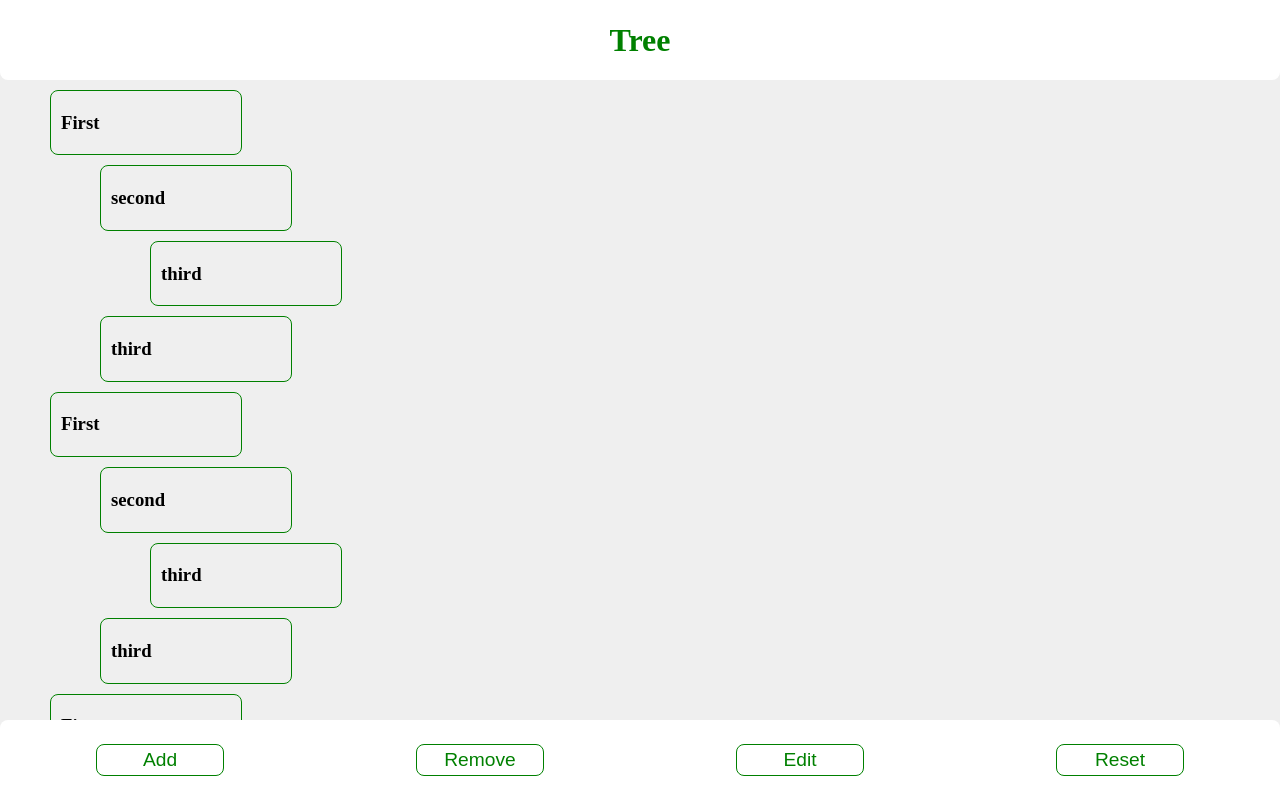
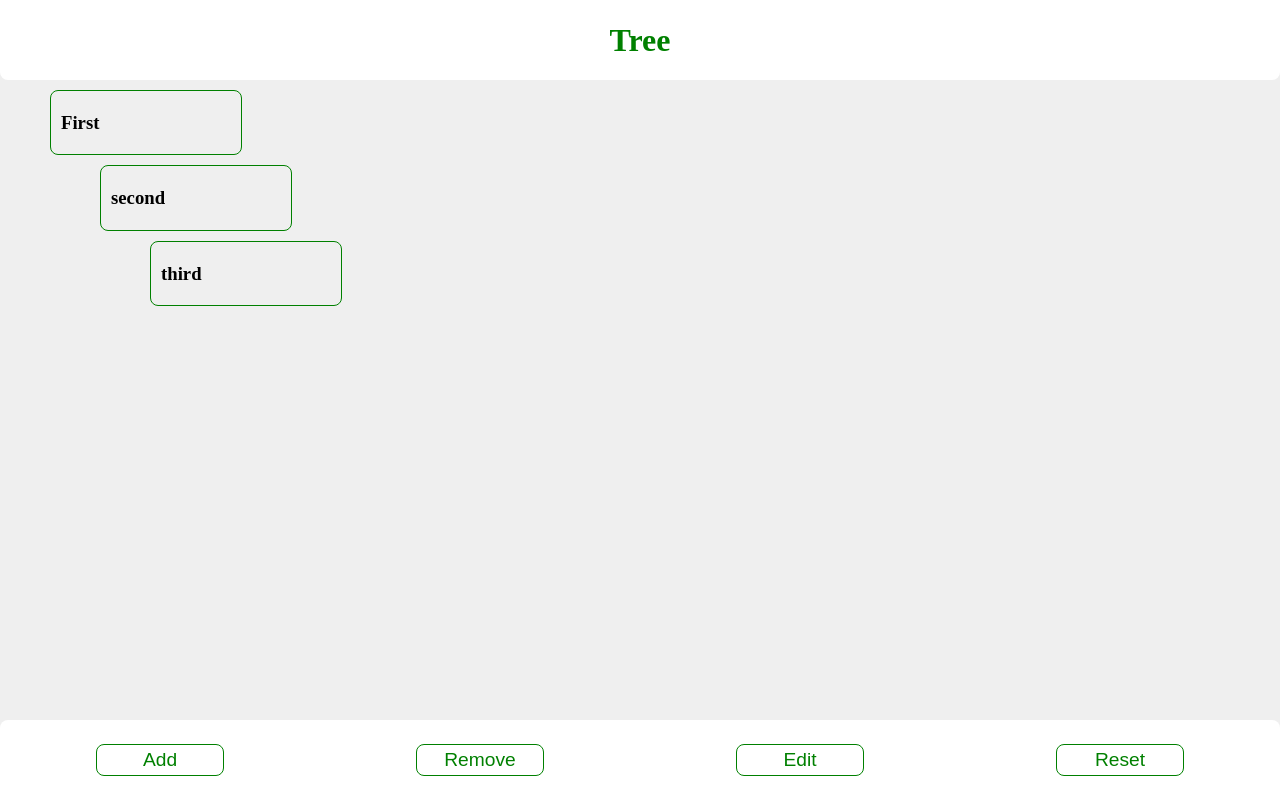
Before and after one commit to AlexZ04/tree-react, a React (Vite) app: page / in a window 1280 px wide. Built offline with nearby package versions, Linux system fonts and the light colour scheme.

Commit message:
add selecting node and tree context

```diff
--- a/package.json
+++ b/package.json
@@ -11,7 +11,8 @@
   },
   "dependencies": {
     "react": "^19.0.0",
-    "react-dom": "^19.0.0"
+    "react-dom": "^19.0.0",
+    "uuid": "^11.1.0"
   },
   "devDependencies": {
     "@eslint/js": "^9.21.0",
--- a/src/app/App.tsx
+++ b/src/app/App.tsx
@@ -1,19 +1,17 @@
-import { NodeInfo } from "../classes/NodeInfo";
+import { TreeProvider } from "../context/TreeContext";
 import { Footer } from "../widgets/Footer/Footer";
 import { Header } from "../widgets/Header/Header";
 import { TreeContainer } from "../widgets/TreeContainer/TreeContainer";
 import "./App.css";
 
 function App() {
-    const secondChild: NodeInfo = { name: "third", children: [] };
-    const child: NodeInfo = { name: "second", children: [secondChild] };
-    const node: NodeInfo = { name: "First", children: [child, secondChild] };
-
     return (
         <>
-            <Header />
-            <TreeContainer nodes={[node, node, node]} />
-            <Footer />
+            <TreeProvider>
+                <Header />
+                <TreeContainer />
+                <Footer />
+            </TreeProvider>
         </>
     );
 }
--- a/src/classes/ButtonProps.ts
+++ b/src/classes/ButtonProps.ts
@@ -1,3 +1,4 @@
 export interface ButtonProps {
     name: string;
+    onClick: () => void;
 }
--- a/src/classes/NodeInfo.ts
+++ b/src/classes/NodeInfo.ts
@@ -1,4 +1,5 @@
 export interface NodeInfo {
+    id: string;
     name: string;
     children: Array<NodeInfo>;
 }
--- /dev/null
+++ b/src/classes/TreeContextInteface.ts
@@ -0,0 +1,13 @@
+import { Dispatch, SetStateAction } from "react";
+import { FirstLay } from "./NodeInfo";
+
+export interface TreeContextInteface {
+    tree: FirstLay;
+    setTree: Dispatch<SetStateAction<FirstLay>>;
+    addNode: () => void;
+    updateNode: () => void;
+    deleteNode: () => void;
+    reset: () => void;
+    selectedNode: string | null;
+    setSelectedNode: Dispatch<SetStateAction<string | null>>;
+}
--- /dev/null
+++ b/src/context/TreeContext.tsx
@@ -0,0 +1,75 @@
+import { ReactNode, useState } from "react";
+import { FirstLay, NodeInfo } from "../classes/NodeInfo";
+import { v4 as uuid } from "uuid";
+import { TreeContext } from "../hooks/UseTree";
+
+const secondChild: NodeInfo = { id: uuid(), name: "third", children: [] };
+const firstChild: NodeInfo = {
+    id: uuid(),
+    name: "second",
+    children: [secondChild],
+};
+const node: NodeInfo = {
+    id: uuid(),
+    name: "First",
+    children: [firstChild],
+};
+
+let nodes: NodeInfo[] = [node];
+
+export function TreeProvider({ children }: { children: ReactNode }) {
+    const [tree, setTree] = useState<FirstLay>({ nodes: nodes });
+    const [selectedNode, setSelectedNode] = useState<string | null>(null);
+
+    const addNode = () => {
+        const newId = uuid();
+        alert(newId);
+    };
+
+    const updateNode = () => {
+        alert();
+    };
+
+    const deleteNode = () => {
+        alert();
+    };
+
+    const reset = () => {
+        setTree({ nodes: [] });
+    };
+
+    const findNodeById = (
+        id: string,
+        nodes: NodeInfo[],
+        currentPath: string = ""
+    ) => {
+        for (let i = 0; i < nodes.length; i++) {
+            if (nodes[i].id === id) return currentPath + i.toString();
+
+            return findNodeById(
+                id,
+                nodes[i].children,
+                currentPath + i.toString()
+            );
+        }
+
+        return "";
+    };
+
+    return (
+        <TreeContext.Provider
+            value={{
+                tree,
+                setTree,
+                addNode,
+                updateNode,
+                deleteNode,
+                reset,
+                selectedNode,
+                setSelectedNode,
+            }}
+        >
+            {children}
+        </TreeContext.Provider>
+    );
+}
--- a/src/entities/Node/Node.css
+++ b/src/entities/Node/Node.css
@@ -6,8 +6,18 @@
     padding: 2px 10px;
     width: 15dvw;
     word-break: break-all;
+
+    cursor: pointer;
 }
 
 .node-children {
     margin-left: 50px;
 }
+
+.node-body:hover {
+    opacity: 0.6;
+}
+
+.selected {
+    background-color: rgb(104, 219, 104);
+}
--- a/src/entities/Node/TreeNode.tsx
+++ b/src/entities/Node/TreeNode.tsx
@@ -1,17 +1,27 @@
 import { NodeInfo } from "../../classes/NodeInfo";
+import { useTree } from "../../hooks/UseTree";
 import "./Node.css";
 
-export function TreeNode({ name, children }: NodeInfo) {
+export function TreeNode({ id, name, children }: NodeInfo) {
+    const { selectedNode, setSelectedNode } = useTree();
+
     return (
         <>
             <div className="node">
-                <div className="node-body">
+                <div
+                    className={`node-body ${
+                        selectedNode === id ? "selected" : ""
+                    }`}
+                    onClick={() => setSelectedNode(id)}
+                >
                     <h3>{name}</h3>
                 </div>
 
                 <div className="node-children">
                     {children.map((element) => (
                         <TreeNode
+                            key={element.id}
+                            id={element.id}
                             name={element.name}
                             children={element.children}
                         />
--- /dev/null
+++ b/src/hooks/UseTree.ts
@@ -0,0 +1,14 @@
+import { createContext, useContext } from "react";
+import { TreeContextInteface } from "../classes/TreeContextInteface";
+
+export const TreeContext = createContext<TreeContextInteface | undefined>(
+    undefined
+);
+
+export const useTree = () => {
+    const context = useContext(TreeContext);
+
+    if (!context) throw new Error();
+
+    return context;
+};
--- a/src/shared/Button/Btn.tsx
+++ b/src/shared/Button/Btn.tsx
@@ -1,6 +1,6 @@
 import { ButtonProps } from "../../classes/ButtonProps";
 import "./button.css";
 
-export function Btn({ name }: ButtonProps) {
-    return <button>{name}</button>;
+export function Btn({ name, onClick }: ButtonProps) {
+    return <button onClick={onClick}>{name}</button>;
 }
--- a/src/widgets/Footer/Footer.tsx
+++ b/src/widgets/Footer/Footer.tsx
@@ -1,13 +1,16 @@
+import { useTree } from "../../hooks/UseTree";
 import { Btn } from "../../shared/Button/Btn";
 import "./Footer.css";
 
 export function Footer() {
+    const { addNode, updateNode, deleteNode, reset } = useTree();
+
     return (
         <footer>
-            <Btn name="Add" />
-            <Btn name="Remove" />
-            <Btn name="Edit" />
-            <Btn name="Reset" />
+            <Btn name="Add" onClick={() => addNode()} />
+            <Btn name="Remove" onClick={() => deleteNode()} />
+            <Btn name="Edit" onClick={() => updateNode()} />
+            <Btn name="Reset" onClick={() => reset()} />
         </footer>
     );
 }
--- a/src/widgets/TreeContainer/TreeContainer.tsx
+++ b/src/widgets/TreeContainer/TreeContainer.tsx
@@ -1,12 +1,19 @@
-import { FirstLay } from "../../classes/NodeInfo";
 import { TreeNode } from "../../entities/Node/TreeNode";
+import { useTree } from "../../hooks/UseTree";
 import "./TreeContainer.css";
 
-export function TreeContainer({ nodes }: FirstLay) {
+export function TreeContainer() {
+    const { tree } = useTree();
+
     return (
         <div className="container">
-            {nodes.map((element) => (
-                <TreeNode name={element.name} children={element.children} />
+            {tree.nodes.map((element) => (
+                <TreeNode
+                    key={element.id}
+                    id={element.id}
+                    name={element.name}
+                    children={element.children}
+                />
             ))}
         </div>
     );
```
Also changed, not shown: 1 other file (tests, documents, lock files or other folders).
